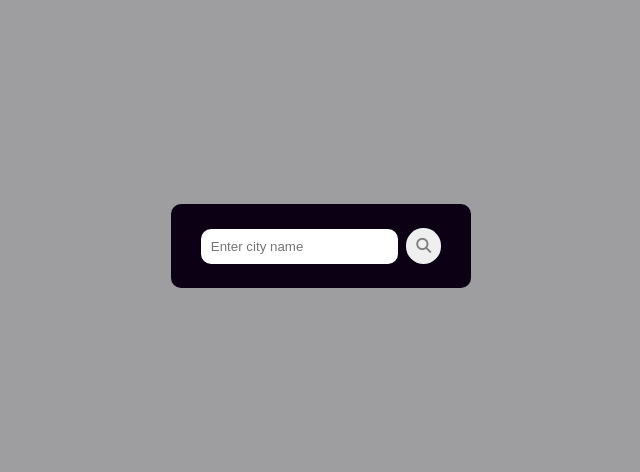
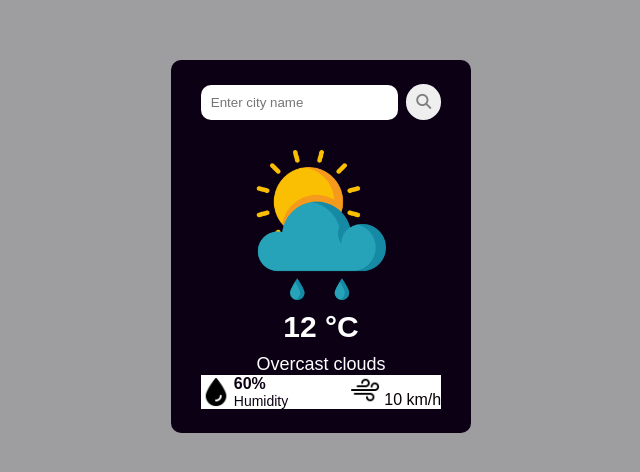
Before and after one commit to Navrav28/weather-app, a plain HTML site: page index.html in a window 1280 px wide. Shown: the part 154-626 px from the top of the page, without its empty margins (319-959 px from the left). Drawn offline with Linux system fonts and the light colour scheme.

Commit message:
css design is almost done

```diff
--- a/index.html
+++ b/index.html
@@ -20,7 +20,32 @@
                         <button type="submit" class="formButton"> <i class="fas fa-search"></i> </button>
                     </form>
                 </div>
-            </div>
+                <div class="weather_info">
+                    <div class="cloudAndCelsiusDiv">
+                        <img src="./weather.png" alt="">
+                        <h2>12 °C</h2>
+                        <p>Overcast clouds</p>
+                    </div>
+                    <div class="humidityAndwindspeedContainer">
+                        <div class="humidity">
+                            <img src="./humidity.png" alt="">
+                            <div class="humidityAndPercentage">
+                                <h2>60%</h2>
+                                <p>Humidity</p>
+                            </div>
+
+
+                        </div>
+                        <div class=" wind_speed">
+                            <img src="./windy.png" alt="">
+                            <span>10 km/h</span>
+                        </div>
+                    </div>
+                    <!-- <div class="temperature">Temperature: 25°C</div>
+                    <div class="description">Description: Clear Sky</div>
+                    <div class="humidity">Humidity: 60%</div>
+                    <div class="wind_speed">Wind Speed: 10 km/h</div> -->
+                </div>
 
         </section>
     </main>
--- a/style.css
+++ b/style.css
@@ -51,3 +51,73 @@ body {
     color: #807e7e;
 
 }
+.weather_container .weather_info{
+    /* background-color: aliceblue; */
+    margin-top: 30px;
+}
+.weather_container .weather_info .cloudAndCelsiusDiv {
+    display: flex;
+    flex-direction: column;
+    justify-content: center;
+    align-items: center;
+}
+.weather_container .weather_info .cloudAndCelsiusDiv img{
+    width: 150px;
+    height: 150px;
+}
+.weather_container .weather_info .cloudAndCelsiusDiv h2 {
+    font-size: 30px;
+    color: #fff;
+    font-weight: 700;
+    margin-block: 10px;
+}
+.weather_container .weather_info .cloudAndCelsiusDiv p {
+    font-size: 18px;
+    color: #fff;
+    font-weight: 500;
+    /* margin-block: 4px; */
+}
+.weather_container .weather_info .humidityAndwindspeedContainer {
+    display: flex;
+    background-color: #fff;
+    justify-content: space-between;
+    align-items: center;
+    /* margin-block: 4px; */
+}
+.weather_container .weather_info .humidityAndwindspeedContainer .humidity{
+    display: flex;
+    justify-content: space-between;
+    align-items: center;
+    /* margin-block: 4px; */
+}
+.weather_container .weather_info .humidityAndwindspeedContainer .humidity img{
+    width: 30px;
+    height: 30px;
+    color: #fff;
+    /* margin-block: 4px; */
+}
+.weather_container .weather_info .humidityAndwindspeedContainer .humidity .humidityAndPercentage{
+    display: flex;
+    flex-direction: column;
+    margin-left: 3px;
+    /* justify-content: center;
+    align-items: center; */
+}
+.weather_container .weather_info .humidityAndwindspeedContainer .humidity .humidityAndPercentage h2{
+    font-size: 16px;
+    color: #0c0114;
+    font-weight: 700;
+    /* margin-block: 4px; */
+}
+.weather_container .weather_info .humidityAndwindspeedContainer .humidity .humidityAndPercentage p{
+    font-size: 14px;
+    color: #0c0114;
+    /* font-weight: 700; */
+    /* margin-block: 4px; */
+}
+.weather_container .weather_info .humidityAndwindspeedContainer .wind_speed img{
+    width: 30px;
+    height: 30px;
+    color: #fff;
+    /* margin-block: 4px; */
+}
```
Also changed, not shown: humidity.png (added), weather.png (added), windy.png (added).
